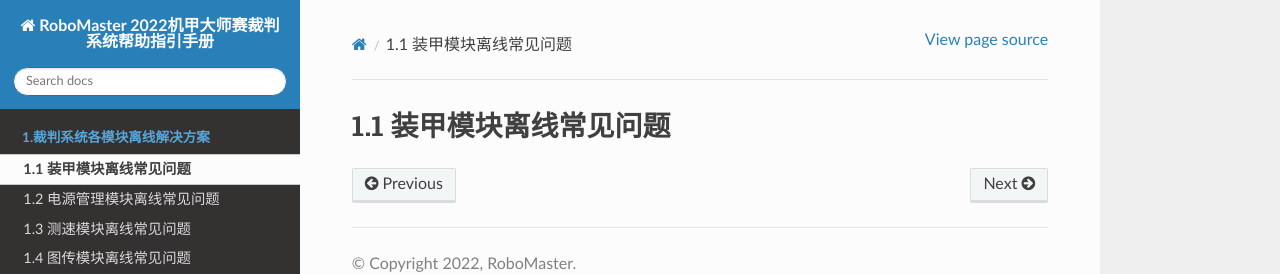
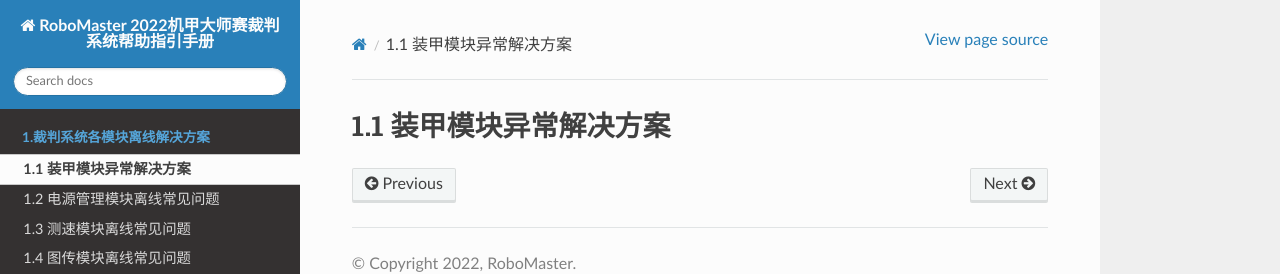
Before and after one commit to RoboMaster/RefereeSystem_Help, a Sphinx documentation site: the page built from docs/ch1/1-1.md, in a window 1280 px wide. Shown: the top 274 px of the page. Built offline with Sphinx 7.4.7 and the Read the Docs theme 2.0.0, drawn with Linux system fonts in a browser that asks for light colours.

Commit message:
Update 1-1.md

```diff
--- a/docs/ch1/1-1.md
+++ b/docs/ch1/1-1.md
@@ -1 +1 @@
-# 1.1 装甲模块离线常见问题
+# 1.1 装甲模块异常解决方案
```
